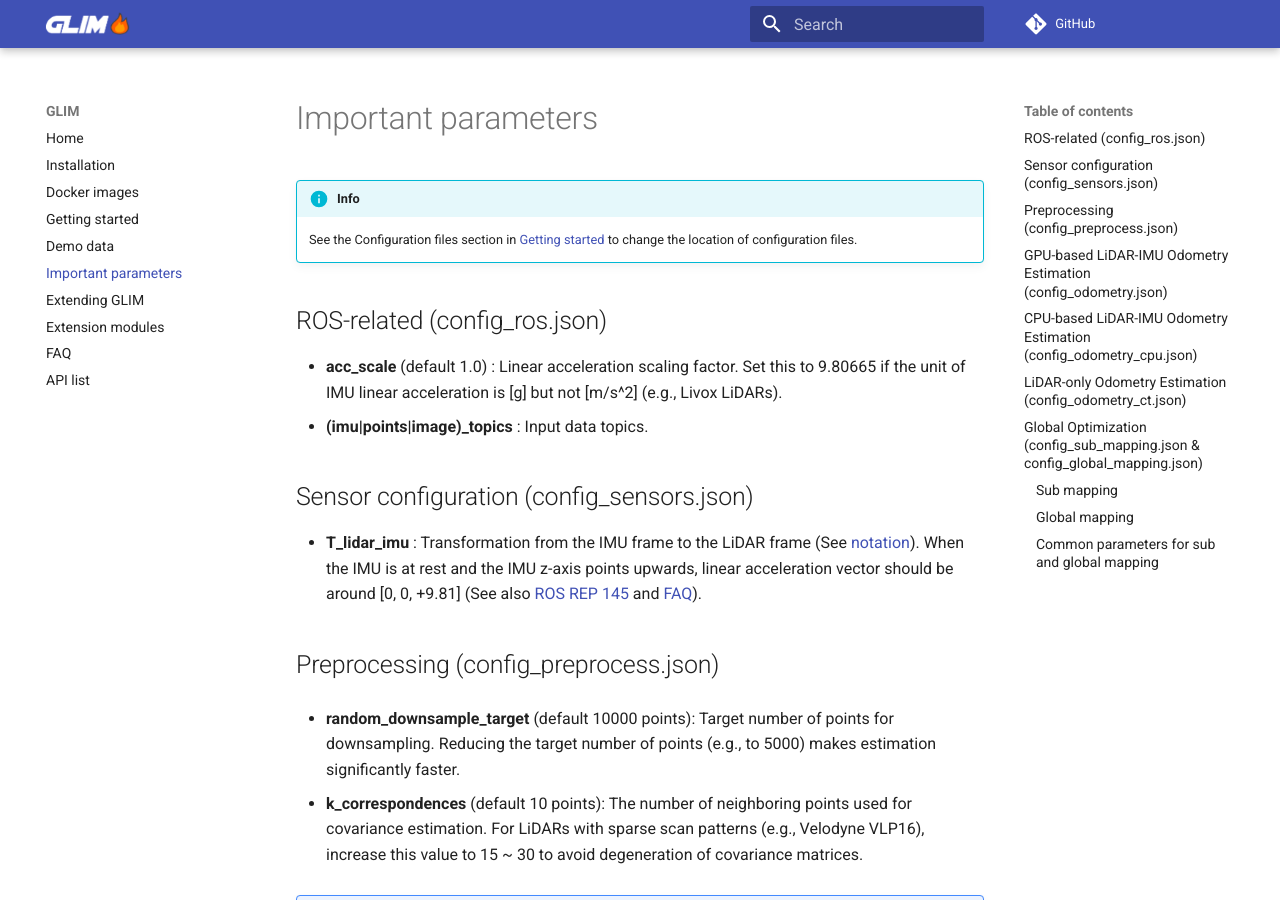
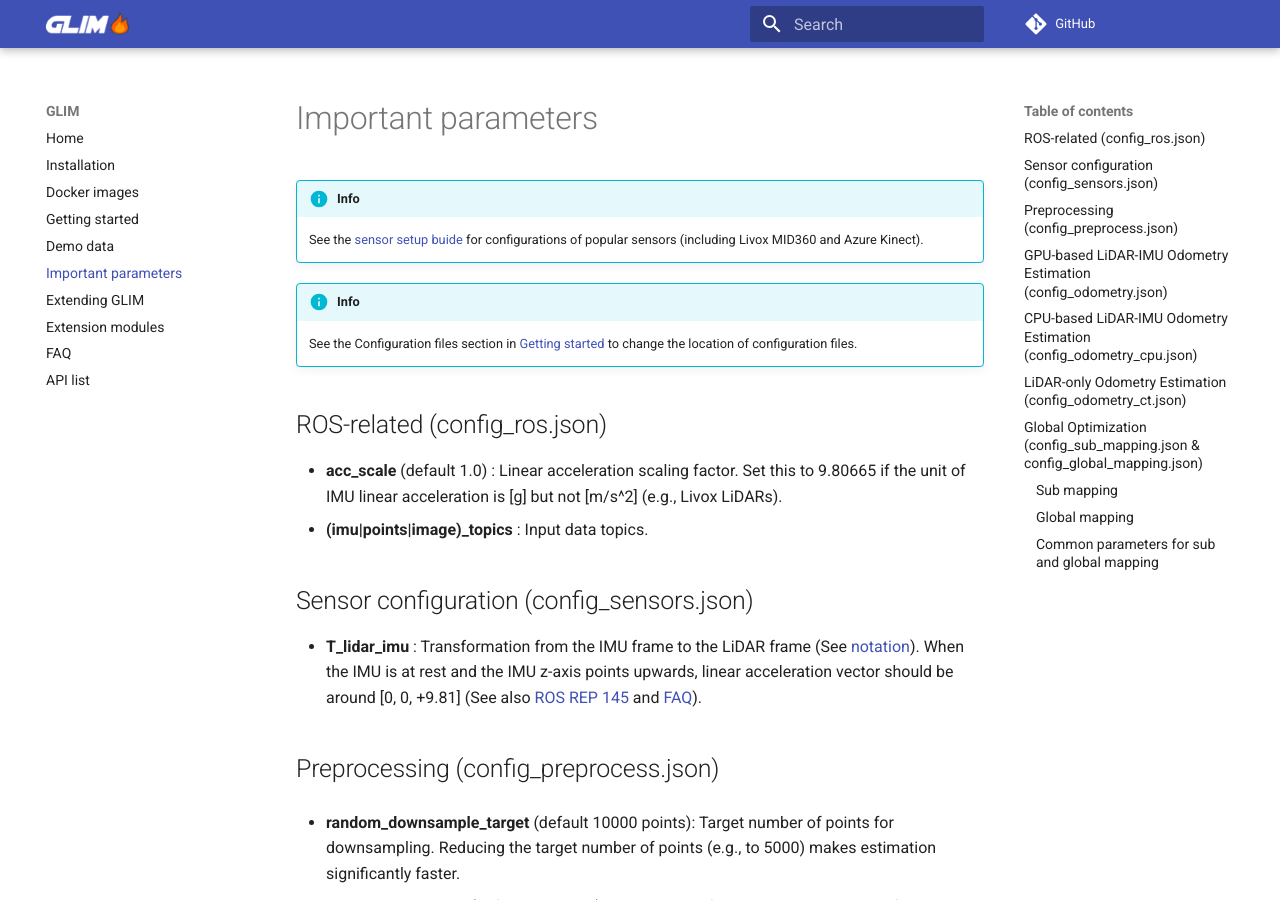
Before and after one commit to koide3/glim, an MkDocs documentation site: the page built from docs/parameters.md, in a window 1280 px wide and 900 px high. Built offline with MkDocs 1.6.1 and Material for MkDocs 9.7.7, drawn with Linux system fonts in a browser that asks for light colours; nearby versions of some CDN libraries; comment, search, counter and statistics services are not loaded.

Commit message:
pointer to sensor setup guide (#49)

```diff
--- a/docs/parameters.md
+++ b/docs/parameters.md
@@ -1,4 +1,7 @@
 # Important parameters
+
+!!! info
+    See the [sensor setup buide](https://github.com/koide3/glim/wiki/Sensor-setup-guide) for configurations of popular sensors (including Livox MID360 and Azure Kinect).
 
 !!! info
     See the Configuration files section in [Getting started](quickstart.md) to change the location of configuration files.
```
